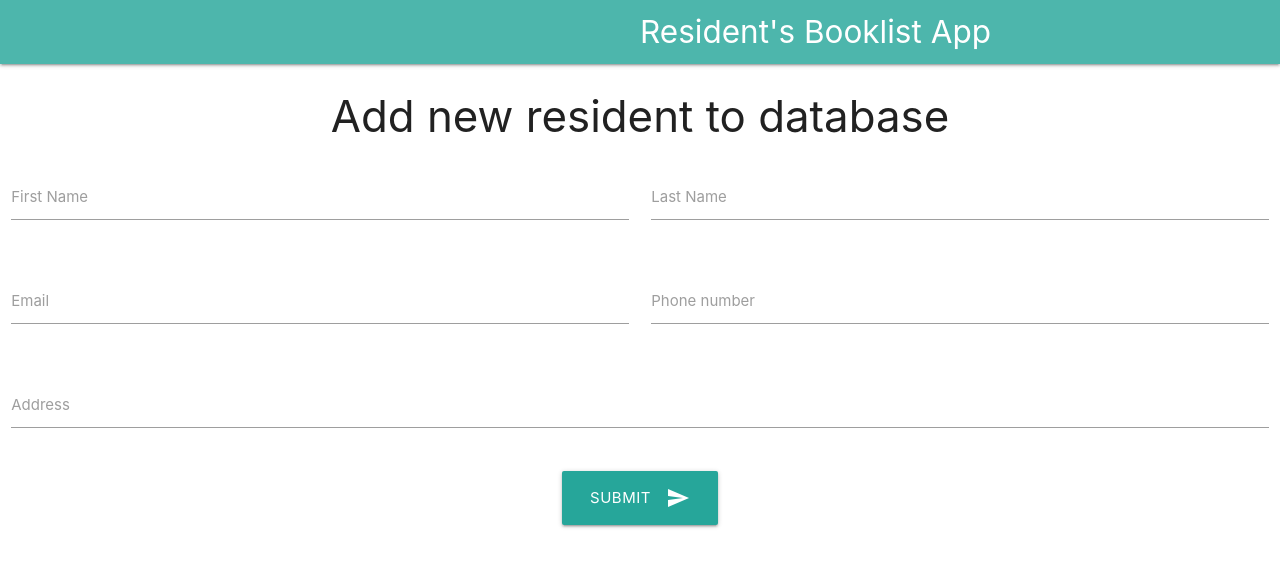
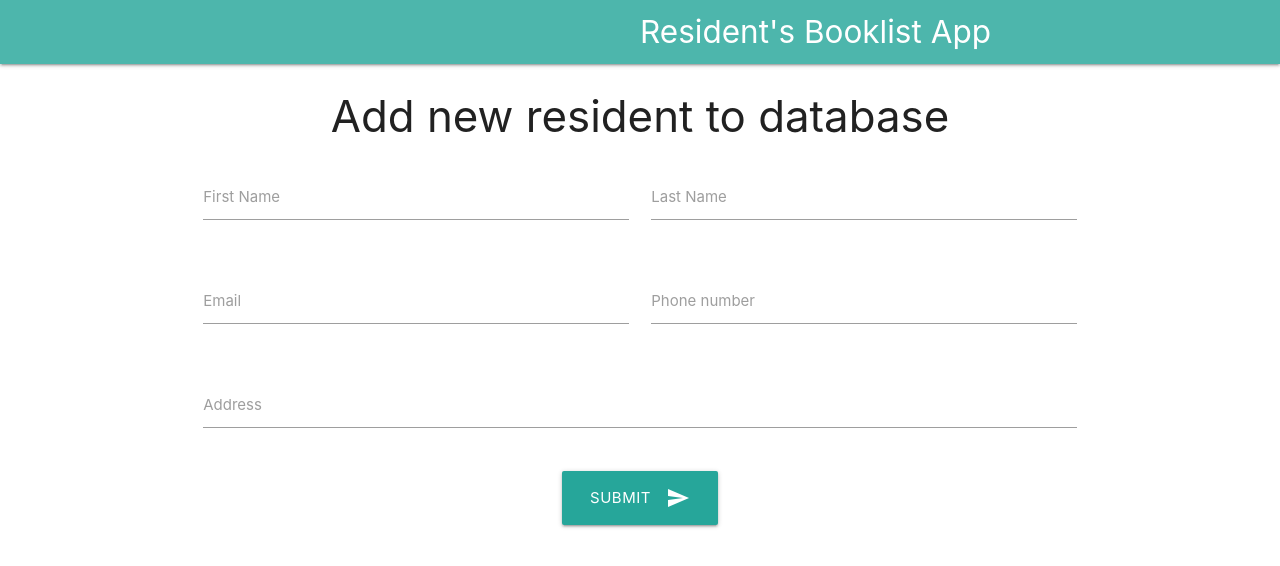
Before and after one commit to landoicco/rcm, a React (Create React App) app in the folder client/: page /add in a window 1280 px wide. Shown: the top 566 px of the page. Built offline with nearby package versions, Linux system fonts and the light colour scheme.

Commit message:
Design of components improved

```diff
--- a/client/src/components/AddResident.jsx
+++ b/client/src/components/AddResident.jsx
@@ -33,9 +33,9 @@ const AddResident = () => {
   };
 
   return (
-    <div className="row">
+    <div className="container">
       <h3 className="center">Add new resident to database</h3>
-      <form className="col s12" onSubmit={(e) => submitContact(e)}>
+      <form onSubmit={(e) => submitContact(e)}>
         <div className="row">
           <div className="input-field col s6">
             <input
--- a/client/src/components/Residents.jsx
+++ b/client/src/components/Residents.jsx
@@ -5,7 +5,7 @@ const Residents = () => {
   const residents = useResidents();
 
   return (
-    <div>
+    <div className="container">
       <h3 className="center">Residents list</h3>
       {residents.map((item) => (
         <SingleResident key={item.id} item={item} />
--- a/client/src/components/SingleResident.jsx
+++ b/client/src/components/SingleResident.jsx
@@ -1,7 +1,6 @@
 const SingleResident = ({ item }) => {
   return (
-    <div className="row">
-      <div className="col s12 m6">
+    <div>
       <div className="card blue-grey darken-1">
         <div className="card-content white-text">
           <span className="card-title">
@@ -15,7 +14,6 @@ const SingleResident = ({ item }) => {
         </div>
       </div>
     </div>
-    </div>
   );
 };
 
```
Also changed, not shown: 1 other file (tests, documents, lock files or other folders). Lines whose indentation alone changed are shown as unchanged.
